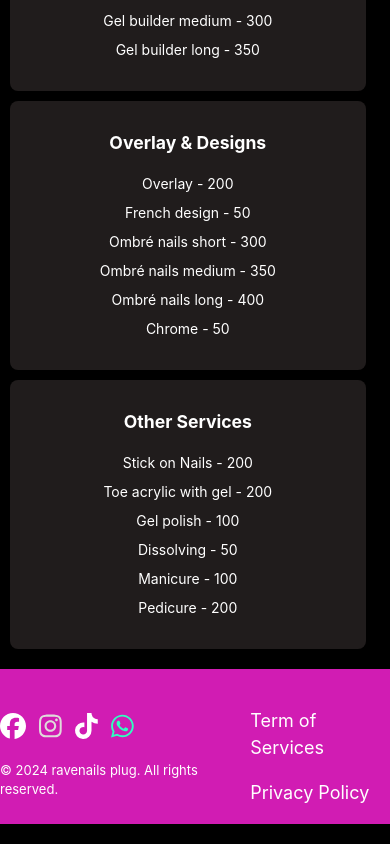
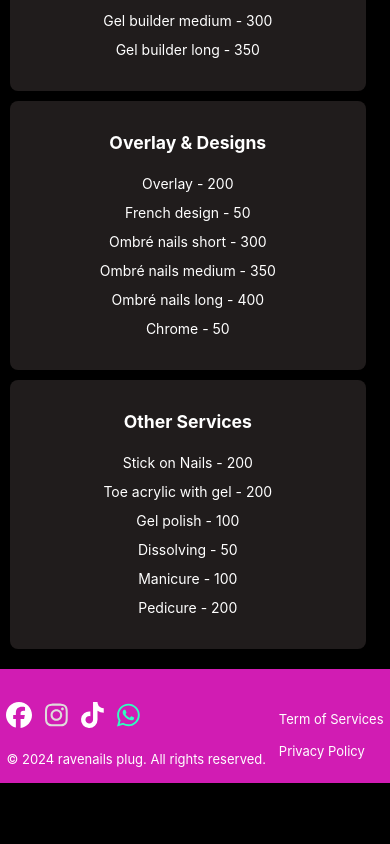
Before and after one commit to BlakWeb/Eravanails, a React (Vite) app: page / in a window 390 px wide. Shown: the part 3518-4362 px from the top of the page. After the commit the page ends 4321 px from the top, so only its background shows below. Built offline with nearby package versions, Linux system fonts and the light colour scheme.

Commit message:
Update Footer.css

```diff
--- a/src/components/Footer/Footer.css
+++ b/src/components/Footer/Footer.css
@@ -83,4 +83,8 @@ a.github:hover {
     .footer-bottom-left {
         font-size: 13px;
     }
+    .footer-bottom-right{
+        font-size: 13px;
+
+    }
 }
```
